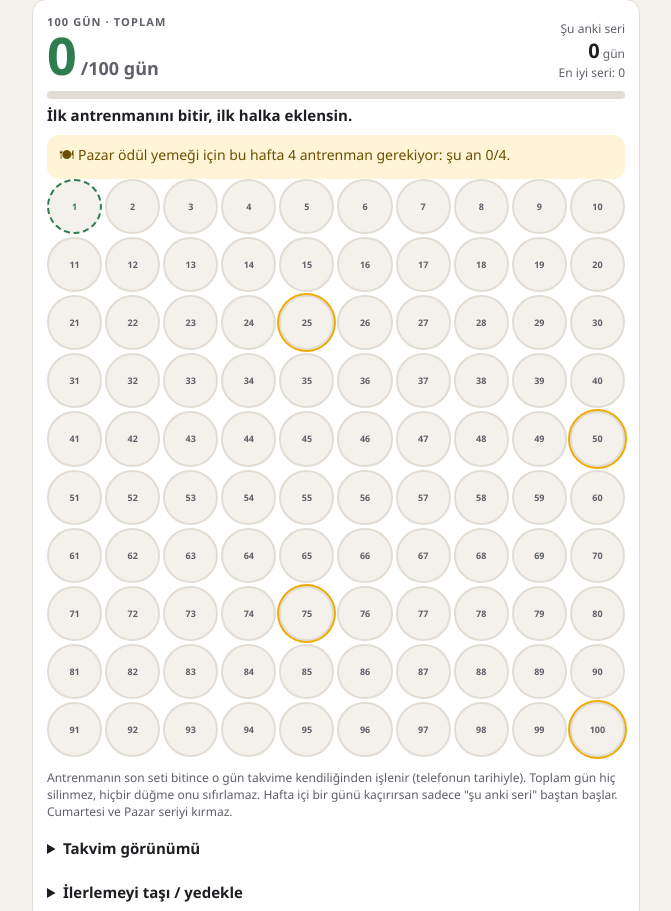
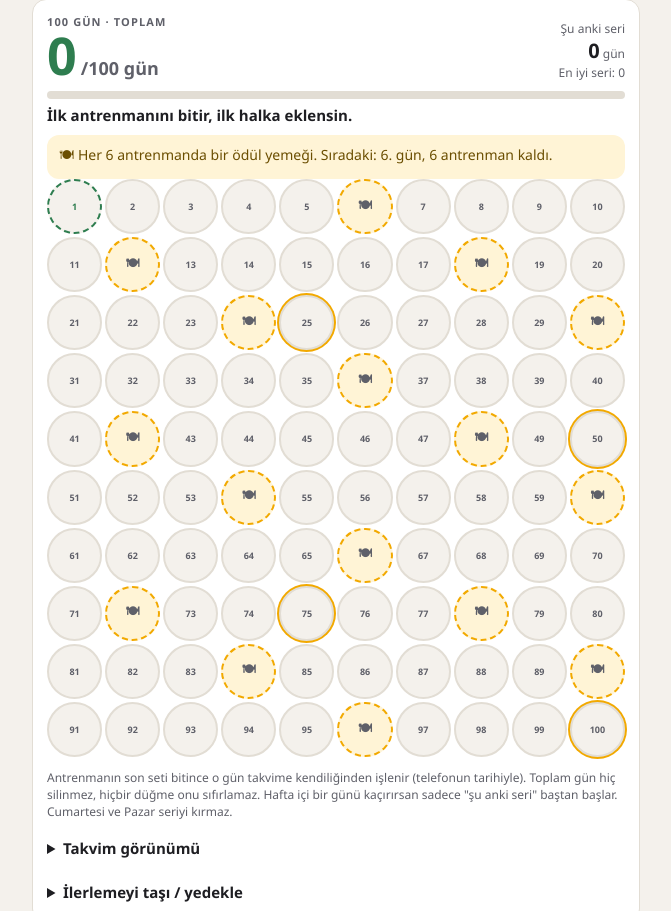
Before and after one commit to mertaltunokk-byte/antrenman, a plain HTML site: page index.html in a window 1280 px wide. Shown: the part 1594-2505 px from the top of the page, without its empty margins (304-975 px from the left). Drawn offline with Linux system fonts and the light colour scheme.

Commit message:
Ödül yemeği takvimden 100 gün zincirine: her 6 antrenmanda bir
Co-Authored-By: Claude Opus 5.5 <noreply@anthropic.com>
Claude-Session: https://claude.ai/code/session_01JcVfAzLE5djgvaYpMAEmdG

```diff
--- a/index.html
+++ b/index.html
@@ -126,11 +126,8 @@ footer.player{position:fixed;left:0;right:0;bottom:0;z-index:6;background:var(--
 .calgrid button.today{border:2px solid var(--navy2)}
 .calgrid button.done{background:var(--ok);color:#fff;border-color:var(--ok)}
 .calgrid button.prep{border:2px dashed var(--ok)}
-.calgrid button.rw{background:#fff4d6;border-color:#f2a900;color:#6b4e00}
-.calgrid button.rw::after{content:"🍽";font-size:13px;line-height:1}
-.calgrid button.rwp::after{content:"🍽";font-size:13px;line-height:1;opacity:.35}
 .odul{margin:10px 0 0;padding:10px 12px;border-radius:12px;background:#fff4d6;color:#6b4e00;font-size:14px}
-@media (prefers-color-scheme:dark){:root:not([data-theme="light"]) .calgrid button.rw,:root:not([data-theme="light"]) .odul{background:#3a3016;color:#f5d27a}}
+@media (prefers-color-scheme:dark){:root:not([data-theme="light"]) .odul{background:#3a3016;color:#f5d27a}}
 .start:disabled{background:var(--ok);opacity:.8;cursor:default}
 .calgrid button.done::after{content:"✓";font-size:14px;line-height:1}
 .calgrid button.sel{outline:3px solid var(--red);outline-offset:1px}
@@ -151,6 +148,8 @@ footer.player{position:fixed;left:0;right:0;bottom:0;z-index:6;background:var(--
 .chain button.on{background:var(--ok);border-color:var(--ok);color:#fff}
 .chain button.next{border-color:var(--ok);border-style:dashed;color:var(--ok)}
 .chain button.ms{box-shadow:0 0 0 2px #f2a900}
+.chain button.rw{font-size:13px;border-color:#f2a900;border-style:dashed;background:#fff4d6}
+.chain button.rw.on{border-style:solid;background:#f2a900;color:#fff}
 .chain button.sel{outline:3px solid var(--red);outline-offset:1px}
 .calwrap{margin-top:12px}
 .calwrap summary{cursor:pointer;font-weight:700;padding:6px 0}
@@ -194,7 +193,6 @@ button:focus-visible{outline:3px solid var(--red);outline-offset:2px}
   <section class="card sun" id="sunCard" hidden>
     <h2>Bugün Pazar: dinlenme günü 🌿</h2>
     <p class="sub">Zincir kırılmaz. İstersen 30–45 dk rahat yürüyüş yap, haftanın yemeklerini planla. Aşağıda yarının (Pazartesi) antrenmanı var, merak edersen göz at.</p>
-    <p class="odul" id="sunOdul" hidden></p>
   </section>
   <section class="card" id="dayCard">
     <h2 id="title"></h2>
@@ -678,21 +676,16 @@ function renderChain(){
   else if(!tot) m.textContent="İlk antrenmanını bitir, ilk halka eklensin.";
   else m.textContent = isW(today) ? `✓ Bugün işlendi. 100 güne ${100-tot} gün kaldı.` : `Bugünkü antrenmanı bitir, ${tot+1}. halka eklensin.`;
   let h=""; for(let i=0;i<100;i++){ const k=all[i];
-    h+=`<button class="${k?"on":""} ${i===tot&&!isW(today)?"next":""} ${(i+1)%25===0?"ms":""} ${k&&k===chainSel?"sel":""}" ${k?`data-k="${k}"`:""} aria-label="${i+1}. gün${k?", tamamlandı":""}">${i+1}</button>`; }
+    h+=`<button class="${k?"on":""} ${i===tot&&!isW(today)?"next":""} ${(i+1)%25===0?"ms":""} ${(i+1)%ODUL_N===0?"rw":""} ${k&&k===chainSel?"sel":""}" ${k?`data-k="${k}"`:""} aria-label="${i+1}. gün${k?", tamamlandı":""}${(i+1)%ODUL_N===0?", ödül yemeği":""}">${(i+1)%ODUL_N===0?"🍽":i+1}</button>`; }
   $("chainGrid").innerHTML=h;
   $("chainGrid").querySelectorAll("button[data-k]").forEach(b=>b.onclick=()=>{ chainSel=b.dataset.k; renderChain(); });
   const box=$("chainDetail"); box.hidden=!(chainSel&&hist[chainSel]); if(!box.hidden) box.innerHTML=detailHtml(chainSel);
 }
-// Ödül yemeği: Pzt–Cmt en az 4 antrenman yapılan haftanın Pazar günü, tek öğün.
-const ODUL_MIN=4, ODUL_TXT="Tek bir öğün, bütün gün değil. Canın ne çekiyorsa normal bir tabak ye; oturarak, yavaş, ikinci tabak yok. Öncesinde ya da sonrasında öğün atlayıp telafi etme, sonraki öğünde normal düzenine dön.";
-function odulInfo(k){ const d=pd(k); if(d.getDay()!==0) return null; let n=0; for(let i=1;i<=6;i++){ const x=new Date(d); x.setDate(d.getDate()-i); if(isW(dstr(x))) n++; }
-  const t=new Date(); t.setHours(0,0,0,0); return {n, earned:n>=ODUL_MIN, future:d>t, today:d.getTime()===t.getTime()}; }
-function nextSunday(){ const t=new Date(); t.setHours(0,0,0,0); t.setDate(t.getDate()+((7-t.getDay())%7)); return dstr(t); }
-function renderOdul(){ const k=nextSunday(), o=odulInfo(k), el=$("odulNote"), sun=$("sunOdul");
-  if(o.today){ sun.hidden=false; sun.innerHTML = o.earned ? `🍽 <b>Bugün ödül yemeği günün!</b> Bu hafta ${o.n} antrenman yaptın. ${ODUL_TXT}` : `Bu hafta ${o.n} antrenman yapıldı, ödül yemeği için ${ODUL_MIN} gerekiyordu. Gelecek hafta!`; }
-  else sun.hidden=true;
-  el.innerHTML = o.today ? (o.earned?"🍽 Bugün ödül yemeği günü.":"Bu hafta ödül yemeği yok, gelecek hafta!")
-    : o.earned ? `🍽 Bu haftanın ödül yemeği kazanıldı (${o.n} antrenman): Pazar, tek öğün.` : `🍽 Pazar ödül yemeği için bu hafta ${ODUL_MIN} antrenman gerekiyor: şu an ${o.n}/${ODUL_MIN}.`; }
+const ODUL_N=6, ODUL_TXT="Tek bir öğün, bütün gün değil. Canın ne çekiyorsa normal bir tabak ye; oturarak, yavaş, ikinci tabak yok. Öncesinde ya da sonrasında öğün atlayıp telafi etme, sonraki öğünde normal düzenine dön.";
+// Her 6 antrenmanda bir (≈ haftada en fazla 1) tek öğünlük ödül yemeği; 100 güne sayılmaz
+function renderOdul(){ const tot=Object.keys(hist).filter(isW).length, nxt=(Math.floor(tot/ODUL_N)+1)*ODUL_N, el=$("odulNote");
+  if(tot>0 && tot%ODUL_N===0 && tot<=100) el.innerHTML=`🍽 <b>Ödül yemeğini hak ettin!</b> (${tot}. antrenman) ${ODUL_TXT} Sıradaki ödül: ${nxt}. gün.`;
+  else el.innerHTML = nxt<=100 ? `🍽 Her ${ODUL_N} antrenmanda bir ödül yemeği. Sıradaki: ${nxt}. gün, ${nxt-tot} antrenman kaldı.` : "🍽 Bütün ödüller toplandı!"; }
 function renderCal(){
   renderChain(); renderOdul();
   if(calY==null){ const n=new Date(); calY=n.getFullYear(); calM=n.getMonth(); }
@@ -702,8 +695,7 @@ function renderCal(){
   for(let i=0;i<off;i++) h+="<div></div>";
   let cnt=0;
   for(let dd=1;dd<=days;dd++){ const k=dstr(new Date(calY,calM,dd)); const done=isW(k), prep=!done&&!!(hist[k]&&hist[k].prep); if(done) cnt++;
-    const od=odulInfo(k), rw=od&&od.earned, rwp=od&&!od.earned&&od.future&&!rw&&(pd(k)-new Date())<7*864e5;
-    h+=`<button data-k="${k}" class="${done?"done":(prep?"prep":"")} ${rw?"rw":""} ${rwp?"rwp":""} ${k===today?"today":""} ${k===calSel?"sel":""}" aria-label="${dd} ${AYLAR[calM]}${done?", tamamlandı":""}">${dd}</button>`; }
+    h+=`<button data-k="${k}" class="${done?"done":(prep?"prep":"")} ${k===today?"today":""} ${k===calSel?"sel":""}" aria-label="${dd} ${AYLAR[calM]}${done?", tamamlandı":""}">${dd}</button>`; }
   $("calGrid").innerHTML=h;
   $("calSum").textContent = cnt ? `Bu ay ${cnt} gün işaretlendi. Ayrıntı için tarihe dokun.` : "Antrenmanını bitirdiğin günler burada ✓ ile işaretlenir.";
   $("calGrid").querySelectorAll("button").forEach(b=>b.onclick=()=>{ calSel=b.dataset.k; renderCal(); });
@@ -711,8 +703,6 @@ function renderCal(){
   if(!calSel){ box.hidden=true; return; }
   box.hidden=false;
   const [y,m,dd]=calSel.split("-");
-  const od=odulInfo(calSel);
-  if(od && !r){ box.innerHTML = `<b>${+dd} ${AYLAR[+m-1]} · Pazar</b><br>`+(od.earned ? `🍽 Ödül yemeği günü (o hafta ${od.n} antrenman). ${ODUL_TXT}` : od.future ? `🍽 Bu Pazar ödül yemeği için ${ODUL_MIN} antrenman gerekiyor: şu an ${od.n}/${ODUL_MIN}.` : `<span class="note">Dinlenme günü. O hafta ${od.n} antrenman yapılmış, ödül yemeği yoktu.</span>`); return; }
   box.innerHTML = r ? detailHtml(calSel)
                     : `<b>${+dd} ${AYLAR[+m-1]}</b><br><span class="note">Bu gün tamamlanmış antrenman yok.</span>`;
 }
--- a/sw.js
+++ b/sw.js
@@ -1,5 +1,5 @@
 // Uygulama dosyalarını telefona kaydeder; internet olmadan da açılır.
-const CACHE = "antrenman-v21";
+const CACHE = "antrenman-v22";
 const FILES = ["./", "index.html", "manifest.webmanifest", "uyanik.mp4",  "apple-touch-icon.png",  "carsamba_0.png",  "carsamba_1.png",  "carsamba_2.png",  "carsamba_3.png",  "ch_climber.png",  "ch_cross.png",  "ch_forearm.png",  "ch_highknee.png",  "ch_plank.png",  "ch_seated.png",  "cuma_0.png",  "cuma_1.png",  "cuma_2.png",  "cuma_3.png",  "cuma_4.png",  "icon-192.png",  "icon-512.png",  "pazartesi_0.png",  "pazartesi_1.png",  "pazartesi_2.png",  "pazartesi_3.png",  "pazartesi_4.png",  "persembe_0.png",  "persembe_1.png",  "persembe_2.png",  "persembe_3.png",  "persembe_4.png",  "sali_0.png",  "sali_1.png",  "sali_2.png",  "sali_3.png",  "sali_4.png",  "wallsit_deep.png",  "wallsit_half.png"];
 self.addEventListener("install", e => {
   e.waitUntil(caches.open(CACHE).then(c => c.addAll(FILES.map(f => new Request(f, {cache: "reload"})))).then(() => self.skipWaiting()));
```
